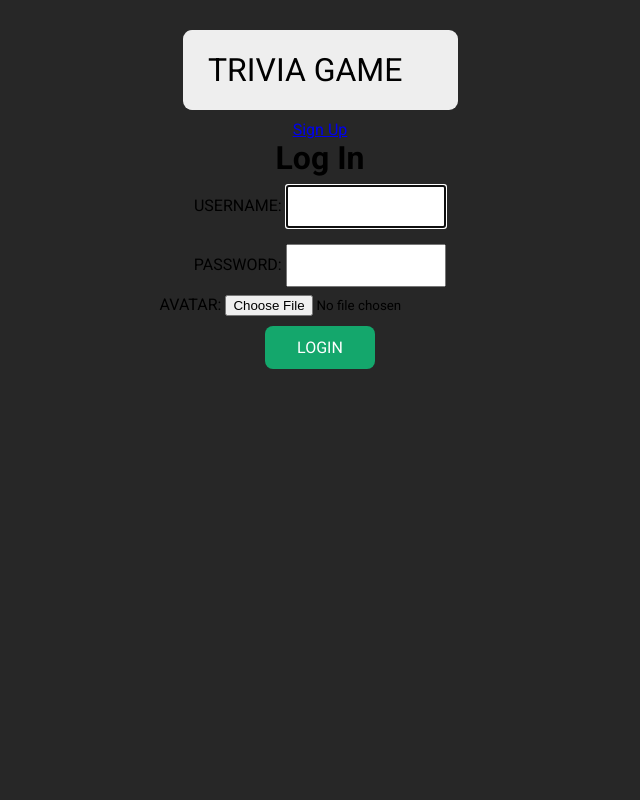
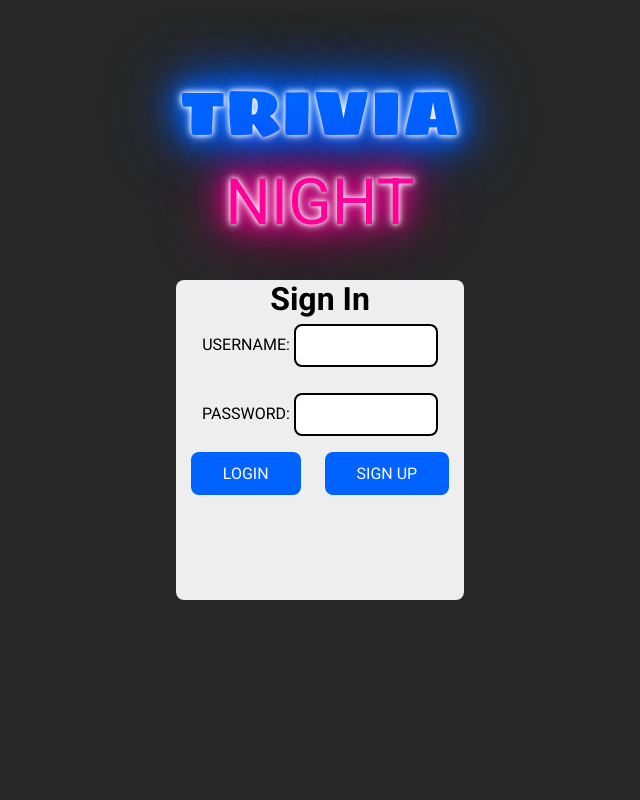
Before and after one commit to jermzblake/Trivia-Night, a Django app: page /accounts/login/ in a window 1280 px wide. Shown: the whole page, without its empty margins (320-960 px from the left). Run offline with Django 3.2, Linux system fonts and the light colour scheme.

Commit message:
styling login and signup page

```diff
--- a/main_app/static/css/hamburger.css
+++ b/main_app/static/css/hamburger.css
@@ -69,6 +69,6 @@ select {
   font-size: 0.8rem;
 }
 .closed {
-  clip-path: circle(30px at 90% -10%);
-  -webkit-clip-path: circle(30px at 90% -10%);
+  clip-path: circle(20px at 90% -10%);
+  -webkit-clip-path: circle(20px at 90% -10%);
 }
--- a/main_app/static/css/login.css
+++ b/main_app/static/css/login.css
@@ -1,40 +1,35 @@
-.sign-in-wrapper {
+.sign-up-wrapper {
   display: flex;
+  justify-content: center;
   flex-direction: column;
-  align-items: center;
   padding: 20px;
   text-align: center;
-}
-.game-name {
-  font-size: 2rem;
-  text-transform: uppercase;
   margin: 0 auto;
 }
-.top-bar-container {
-  display: flex;
-  justify-content: start;
-  align-items: center;
-  color: black;
-  width: 275px;
-  max-height: 300px;
-  margin: 10px;
-  background-color: #eee;
-  border-radius: 9px;
-  text-align: center;
-}
+
 label {
   text-transform: uppercase;
 }
 input[type="text"],
 input[type="password"] {
+  background-color: white;
   width: 50%;
   padding: 12px 20px;
-  margin: 8px 0;
+  margin: 6px 0;
+  border-radius: var(--border-radius);
+  border: none;
+  border: 2px black solid;
 }
-
+input[type="text"]:focus,
+input[type="password"]:focus {
+  outline: none;
+}
+input[type="password"] {
+  margin-top: 20px;
+}
 .btn {
   margin: 10px;
-  background-color: #14a76c;
+  background-color: var(--btn-color);
   border: none;
   color: white;
   padding: 12px 32px;
@@ -44,4 +39,41 @@ input[type="password"] {
   font-size: 16px;
   text-transform: uppercase;
   border-radius: 8px;
+  cursor: pointer;
 }
+
+.btn:hover {
+  box-shadow: 0 0 5px #2196f3, 0 0 10px #2196f3, 0 0 20px #2196f3;
+}
+
+.logo {
+  text-align: center;
+  display: flex;
+  flex-direction: column;
+  font-family: "Sigmar One", cursive;
+  font-size: 4rem;
+  text-transform: uppercase;
+  margin: 40px;
+}
+
+.trivia-logo {
+  font-family: "Sigmar One", cursive;
+  color: #0062ff;
+  text-shadow: 0 0 5px #fff, 0 0 10px #fff, 0 0 20px #0062ff, 0 0 30px #0062ff,
+    0 0 40px#0062ff, 0 0 55px #0062ff, 0 0 75px#0062ff;
+}
+
+.night-logo {
+  color: #ff0099;
+  text-shadow: 0 0 5px #fff, 0 0 10px #fff, 0 0 20px #ff0099, 0 0 30px #ff0099,
+    0 0 40px#ff0099, 0 0 55px#ff0099, 0 0 75px#ff0099;
+}
+
+.input-wrap {
+  margin: 0 auto;
+  text-align: center;
+  background-color: var(--box-color);
+  height: 320px;
+  border-radius: var(--border-radius);
+  max-width: 300px;
+}
--- a/main_app/static/css/play.css
+++ b/main_app/static/css/play.css
@@ -1,4 +1,3 @@
-@import url("https://fonts.googleapis.com/css2?family=Sigmar+One&display=swap");
 body,
 html {
   margin: 0;
--- a/main_app/static/css/style.css
+++ b/main_app/static/css/style.css
@@ -1,5 +1,6 @@
 /* Google Fonts */
 @import url("https://fonts.googleapis.com/css2?family=Poppins:wght@300;400;700;800;900&family=Roboto:wght@300;400;700;900&display=swap");
+@import url("https://fonts.googleapis.com/css2?family=Sigmar+One&display=swap");
 
 /* Global reset and font family set */
 * {
@@ -19,6 +20,7 @@ project with: Ex. var(--nameOfVar) */
   --font-color: #424242;
   --second-font: #727272;
   --hover-bg: #d3d1d3;
+  --btn-color: #0062ff;
   --red: #fb3640;
   --yellow: #ffe400;
   --orange: #f66530;
--- a/main_app/templates/game/question.html
+++ b/main_app/templates/game/question.html
@@ -6,10 +6,10 @@
   type="text/javascript"
   src="{% static 'js/hamburger.js' %}"
 ></script>
-<!-- <script>
+<script>
   let time_left = {{ time_left }}
   let remove_order = {{ remove_order|safe }}
-</script> -->
+</script>
 <div class="game-wrapper">
   <div class="top-bar-container">
     <div class="user-info">
--- a/main_app/templates/game/waiting.html
+++ b/main_app/templates/game/waiting.html
@@ -47,7 +47,7 @@
   <table>
     {% for user in scoreboard %}
     <tr>
-      <td>{{ user.user.username }}</td>
+      <td class="leaderboard-color">{{ user.user.username }}</td>
       <td>{{ user.points }}</td>
     </tr>
     {% endfor %}
--- a/main_app/templates/registration/login.html
+++ b/main_app/templates/registration/login.html
@@ -1,25 +1,22 @@
 {% extends 'base.html' %} {% block content %}{% load static %}
 <link rel="stylesheet" type="text/css" href="{% static 'css/login.css' %}" />
-<div class="sign-in-wrapper">
-  <div class="top-bar-container">
-    <div class="game-name">trivia game</div>
-
-    <div class="ham-btn">
-      <img width="32px" src="" alt="" />
-    </div>
+<div class="sign-up-wrapper">
+  <div class="logo">
+    <span class="trivia-logo">Trivia </span
+    ><span class="night-logo">Night</span>
   </div>
-
-  <a href="{% url 'signup' %}">Sign Up</a>
-
-  <h1 class="title">Log In</h1>
+<div class="input-wrap">
+  <h1 class="title">Sign In</h1>
   <form method="post" action="{% url 'login' %}">
     {% csrf_token %} {{ form.as_p }}
-    <label for="myfile">Avatar:</label>
-    <input type="file" id="myavatar" name="avatar" /><br />
+    <div class="buttons">
     <input type="submit" class="btn" value="login" />
     <input type="hidden" name="next" value="{{ next }}" />
   </form>
+  <a class="btn" href="{% url 'signup' %}">Sign Up</a>
 </div>
+</div>
+
 <script>
   localStorage.setItem("state", "closed");
 </script>
```
Also changed, not shown: main_app/static/css/signup.css (+60 -10 lines), main_app/templates/registration/signup.html (+17 -12 lines).
